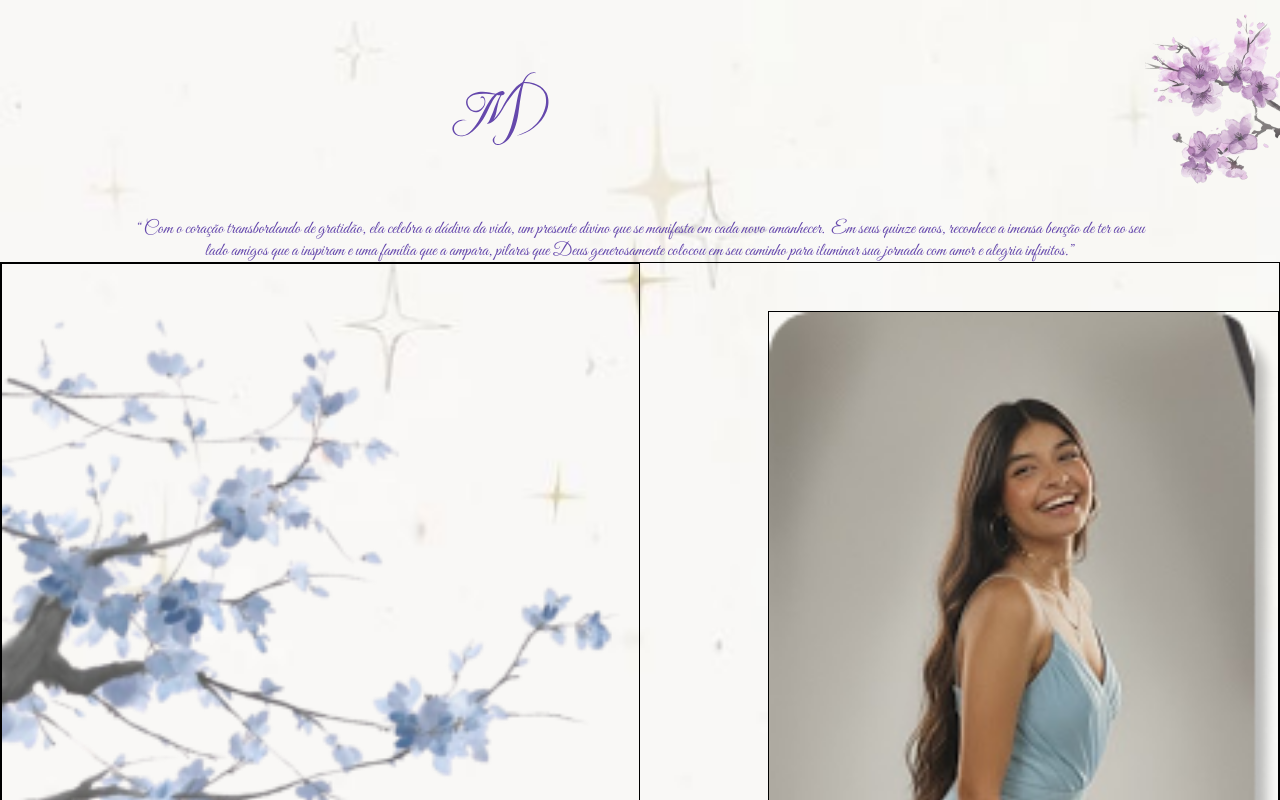
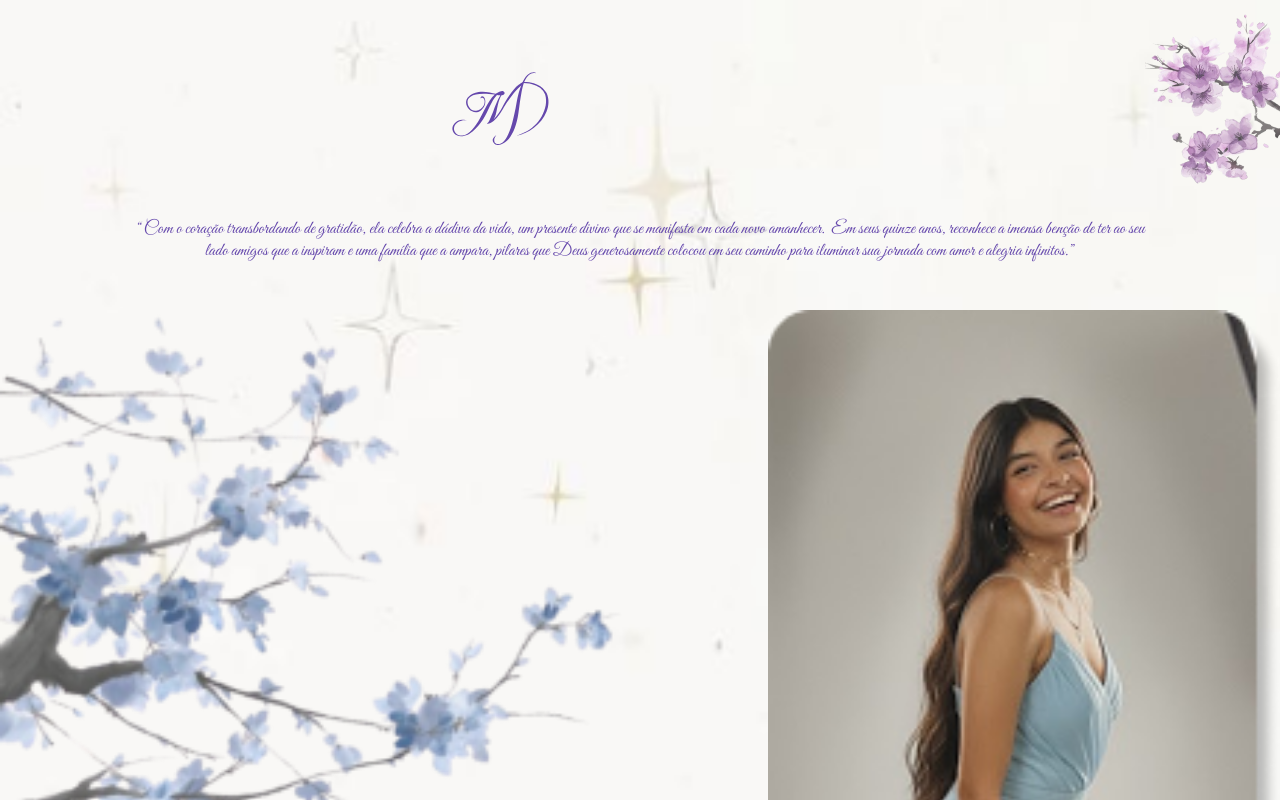
Before and after one commit to LemosSilveira/15TH_MariaLuiza, a plain HTML site: page index.html in a window 1280 px wide. Shown: the top 800 px of the page. Drawn offline with Linux system fonts and the light colour scheme; a web font is replaced by a local one.

Commit message:
CORREÇÃO

```diff
--- a/Style.css
+++ b/Style.css
@@ -97,8 +97,6 @@ body{
 
     width: 100%;
 
-    border: 1px solid;
-
 
 }
 
@@ -107,7 +105,6 @@ body{
     position: absolute;
     width: 40%;
     z-index: 10;
-    border: 1px solid;
     padding: 0;
 }
 
@@ -174,7 +171,6 @@ body{
 .bluetree{
     position: relative;
     width: 50%;
-    border: 1px solid;
     z-index: 1;
 
 }
```
